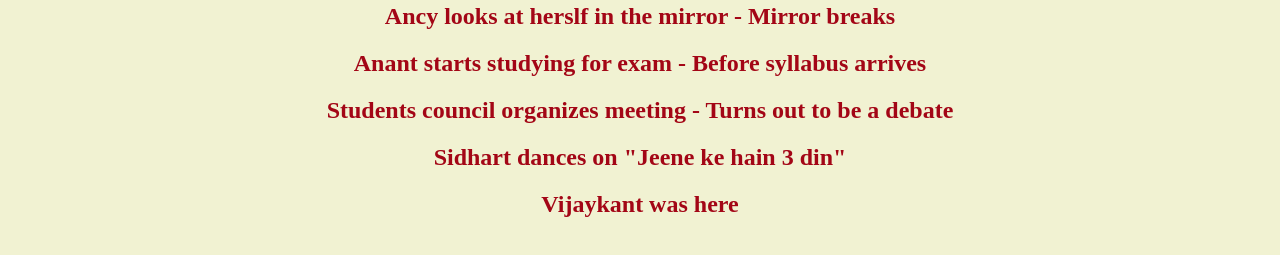
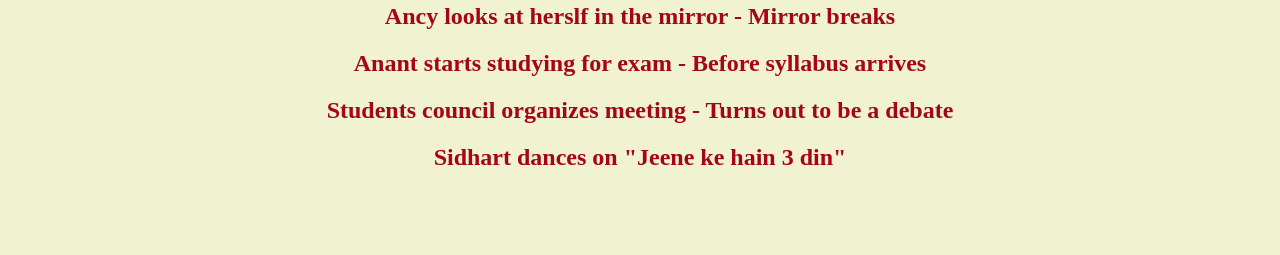
Before and after one commit to K4kandari/gossipgiri, a plain HTML site: page 2210.html in a window 1280 px wide. Shown: the part 69-324 px from the top of the page. Drawn offline with Linux system fonts and the light colour scheme.

Commit message:
Update and rename page1.html to 2210.html

```diff
--- a/page1.html
+++ b/2210.html
@@ -10,7 +10,6 @@
   <h2>Anant starts studying for exam - Before syllabus arrives</h2>
   <h2>Students council organizes meeting - Turns out to be a debate</h2>
   <h2>Sidhart dances on "Jeene ke hain 3 din"</h2>
-  <h2>Vijaykant was here</h2><br>
 
 </body>
 </html>
```
